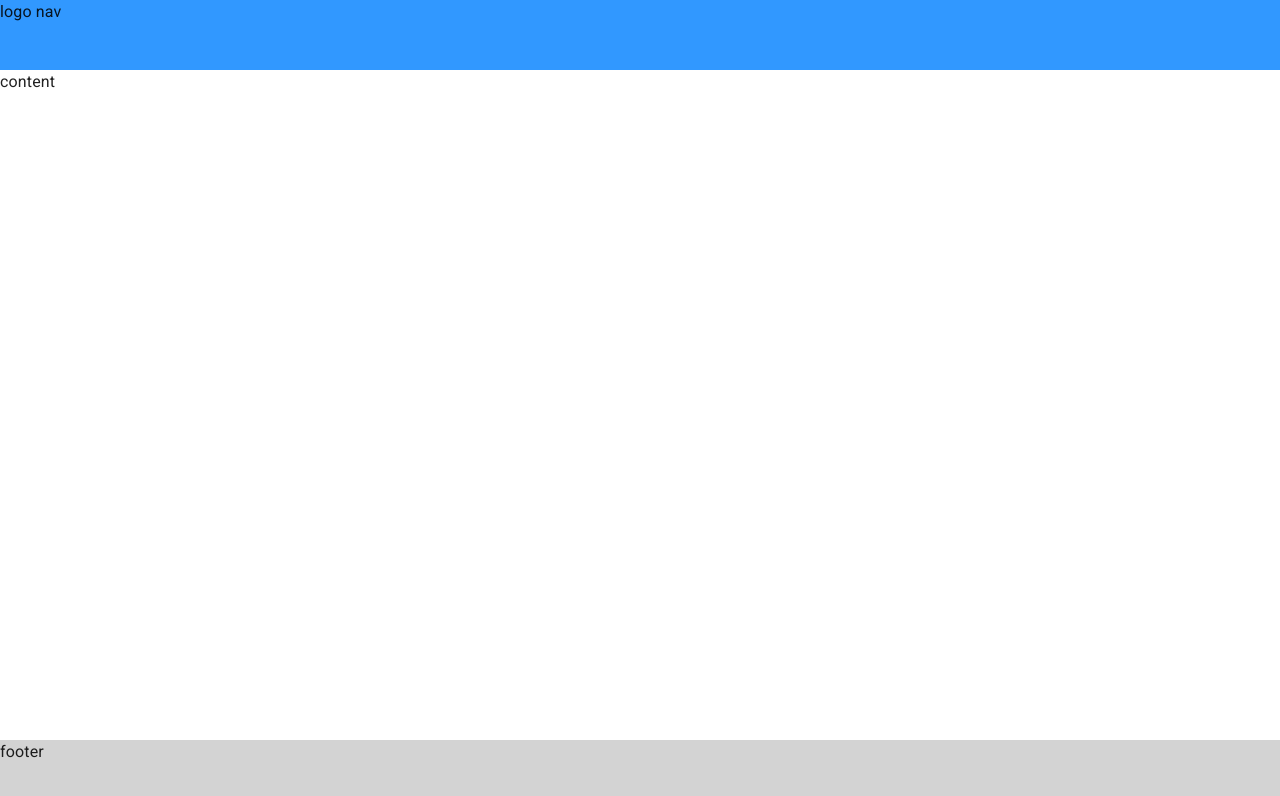
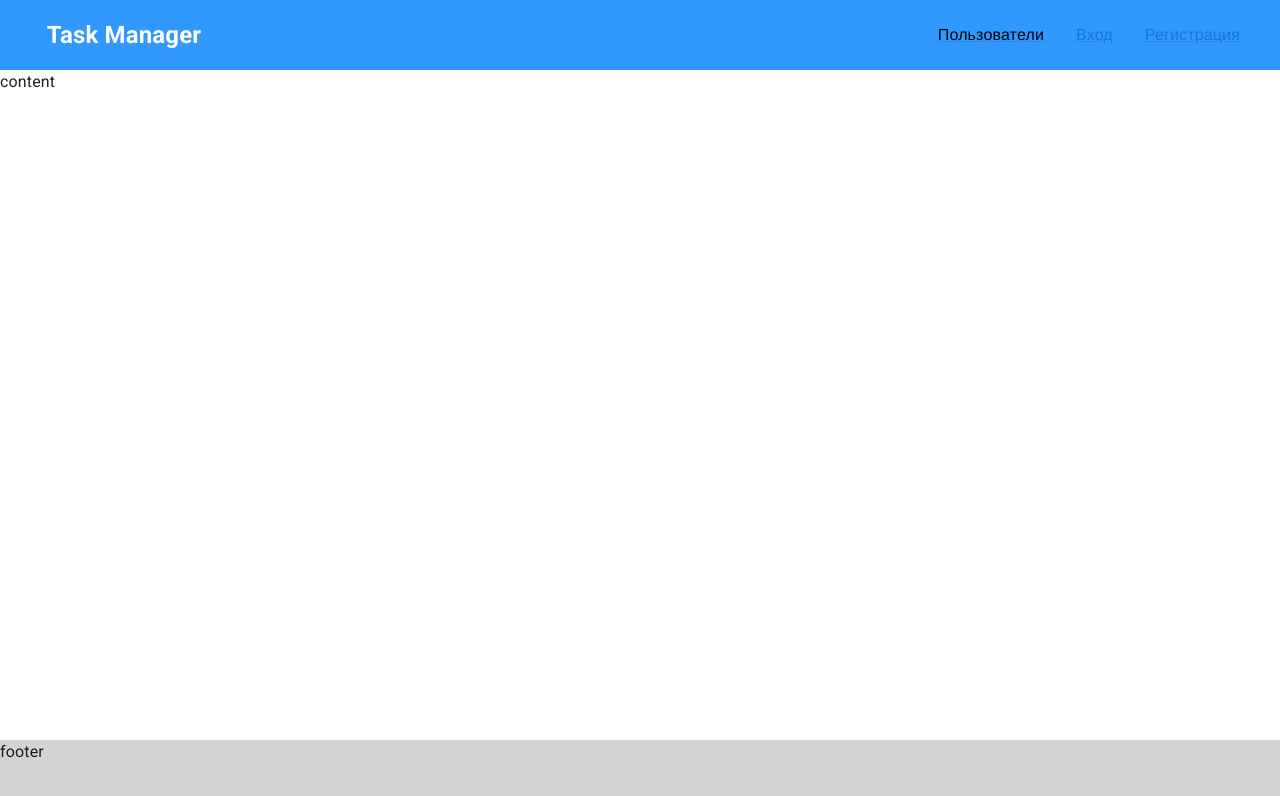
Before and after one commit to ishchts/task-manager-frontend, a React (Create React App) app: page / in a window 1280 px wide. Shown: the top 796 px of the page. Built offline with nearby package versions, Linux system fonts and the light colour scheme; a web font is replaced by a local one.

Commit message:
feat(*): add router

```diff
--- a/package.json
+++ b/package.json
@@ -39,6 +39,8 @@
     "react": "18.2.0",
     "react-dom": "18.2.0",
     "react-redux": "8.0.5",
+    "react-router": "6.5.0",
+    "react-router-dom": "6.5.0",
     "react-scripts": "5.0.1"
   },
   "devDependencies": {
--- a/src/App.tsx
+++ b/src/App.tsx
@@ -1,22 +1,26 @@
 import React from 'react';
 
-import { Wrapper, Header, Content, Footer } from './components/layout';
+import { StyledWrapper, StyledHeader, StyledHeaderContainer, StyledContent, StyledFooter } from './components/layout';
+import { Logo } from './components/logo';
+import { Nav } from './components/nav';
 
 export const App: React.FC = () => {
   return (
     <React.Fragment>
-      <Wrapper>
-        <Header>
-          logo
-          nav
-        </Header>
-        <Content>
+      <StyledWrapper>
+        <StyledHeader>
+          <StyledHeaderContainer maxWidth={false}>
+            <Logo />
+            <Nav />
+          </StyledHeaderContainer>
+        </StyledHeader>
+        <StyledContent>
           content
-        </Content>
-        <Footer>
+        </StyledContent>
+        <StyledFooter>
           footer
-        </Footer>
-      </Wrapper>
+        </StyledFooter>
+      </StyledWrapper>
     </React.Fragment>
   );
 };
--- a/src/components/layout/index.tsx
+++ b/src/components/layout/index.tsx
@@ -1,21 +1,29 @@
 import styled from '@emotion/styled';
+import { Container } from '@mui/system';
 
-export const Wrapper = styled.div`
+export const StyledWrapper = styled.div`
   display: flex;
   flex-direction: column;
   height: 100%;
 `;
 
-export const Header = styled.header`
+export const StyledHeader = styled.header`
   height: 70px;
   background-color:  #3198ff;
 `;
 
-export const Content = styled.div`
+export const StyledHeaderContainer = styled(Container)`
+  display: flex;
+  flex-wrap: wrap;
+  justify-content: space-between;
+  height: 100%;
+`;
+
+export const StyledContent = styled.div`
   flex: 1 0 auto;
 `;
 
-export const Footer = styled.footer`
+export const StyledFooter = styled.footer`
   flex: 0 0 auto;
   background-color: lightgray;
   height: 60px;
--- /dev/null
+++ b/src/components/logo/index.tsx
@@ -0,0 +1,20 @@
+import React from 'react';
+import styled from '@emotion/styled';
+
+export const StyledLogo = styled.div`
+  display: flex;
+  width: 200px;
+  align-items: center;
+  justify-content: center;
+  font-size: 24px;
+  font-weight: 600;
+  color: #fff;
+`;
+
+export const Logo: React.FC = () => {
+  return (
+    <StyledLogo>
+      Task Manager
+    </StyledLogo>
+  );
+};
--- /dev/null
+++ b/src/components/nav/index.tsx
@@ -0,0 +1,23 @@
+import React from 'react';
+import { Link as RouterLink } from 'react-router-dom';
+import { Link, List, ListItem } from '@mui/material';
+import styled from '@emotion/styled';
+
+const StyledNavList = styled(List)`
+  display: flex;
+`;
+
+const StyledNavLink = styled(RouterLink)`
+  color: black !important;
+`;
+
+export const Nav: React.FC = () => {
+  return (
+    <StyledNavList>
+      {/* // @ts-expect-error */}
+      <ListItem><Link component={StyledNavLink} to="/users">Пользователи</Link></ListItem>
+      <ListItem><Link component={RouterLink} to="/sign-in">Вход</Link></ListItem>
+      <ListItem><Link component={RouterLink} to="/sign-up">Регистрация</Link></ListItem>
+    </StyledNavList>
+  );
+};
--- a/src/index.tsx
+++ b/src/index.tsx
@@ -1,6 +1,7 @@
 import React from 'react';
 import { createRoot } from 'react-dom/client';
 import { Provider } from 'react-redux';
+import { BrowserRouter } from 'react-router-dom';
 
 import '@fontsource/roboto/300.css';
 import '@fontsource/roboto/400.css';
@@ -24,8 +25,10 @@ const root = createRoot(container);
 
 root.render(
   <Provider store={store}>
-    <CssBaseline />
-    {inputGlobalStyles}
-    <App />
+    <BrowserRouter>
+      <CssBaseline />
+      {inputGlobalStyles}
+      <App />
+    </BrowserRouter>
   </Provider>
 );
```
Also changed, not shown: .eslintrc.yml, 1 other file (tests, documents, lock files or other folders).
